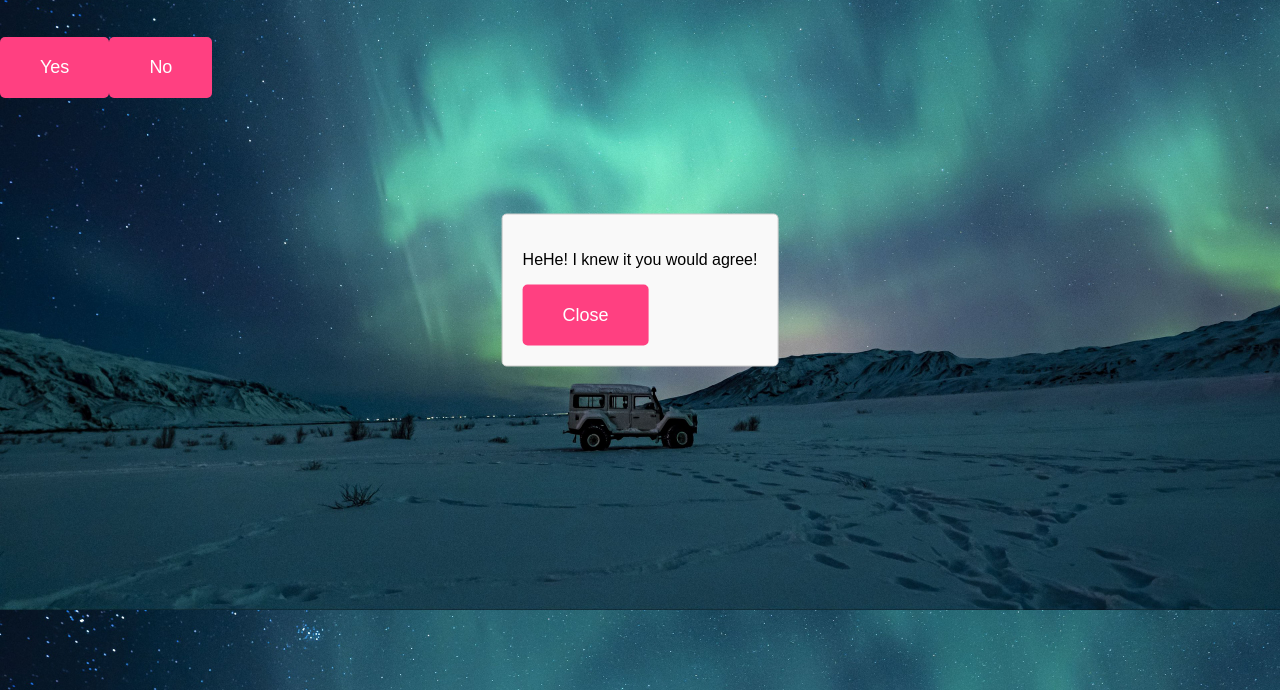
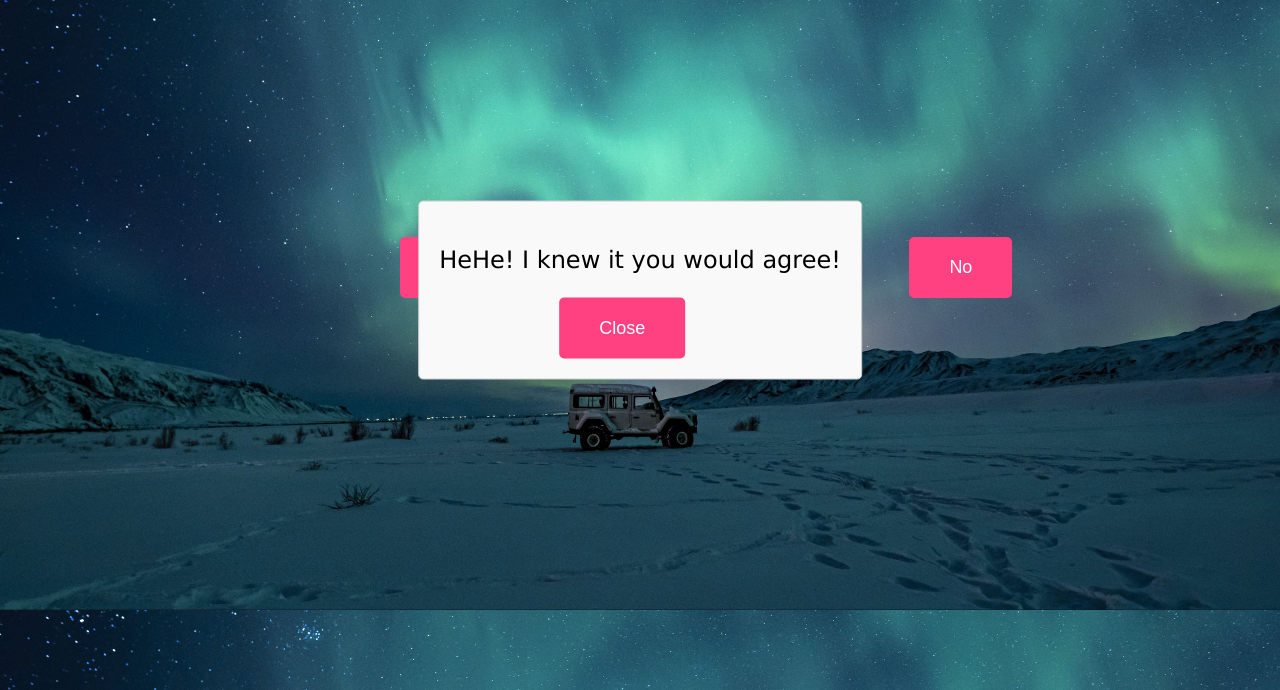
Before and after one commit to ratulmahato/FunAndGames, a plain HTML site: page index.html in a window 1280 px wide. Both pictures are taken after a click on the button "Yes". Shown: the part 110-800 px from the top of the page. Drawn offline with Linux system fonts and the light colour scheme.

Commit message:
MInor updates!

```diff
--- a/index.html
+++ b/index.html
@@ -9,6 +9,7 @@
       margin: 0;
       padding: 0;
       font-family: Arial, sans-serif;
+      overflow: hidden;
     }
     #question {
       font-size: 48px;
@@ -23,12 +24,15 @@
     .button {
       display: inline-block;
       padding: 20px 40px;
+      margin-top: 200px;
+      margin-left: 400px;
       font-size: 18px;
       border-radius: 5px;
       cursor: pointer;
       background-color: #ff4081;
       color: #fff;
       border: blanchedalmond;
+      transition: transform 0.3s ease-in-out;
     }
     #noButton {
       position: absolute;
@@ -44,10 +48,13 @@
       border: 1px solid #ccc;
       border-radius: 5px;
       z-index: 9999;
+      font-size: 24px;
+      font-family: 'Lucida Sans', 'Lucida Sans Regular', 'Lucida Grande', 'Lucida Sans Unicode', Geneva, Verdana, sans-serif;
     }
     #closeButton {
       display: block;
       margin-top: 10px;
+      margin-left: 120px;
     }
   </style>
 </head>
@@ -81,9 +88,10 @@
       popup.style.display = "block";
     });
 
-    // Close the popup on 'Close' button click
+    // Close the popup and refresh the page on 'Close' button click
     closeButton.addEventListener("click", function() {
       popup.style.display = "none";
+      location.reload();
     });
   </script>
 </body>
```
